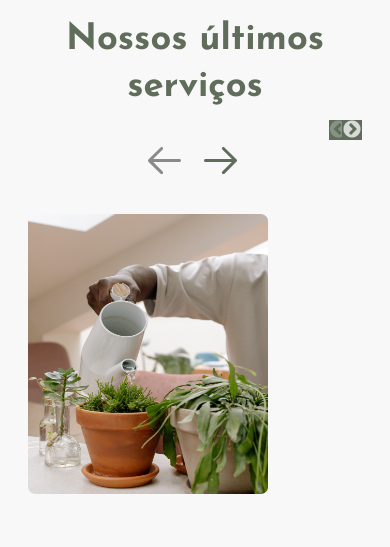
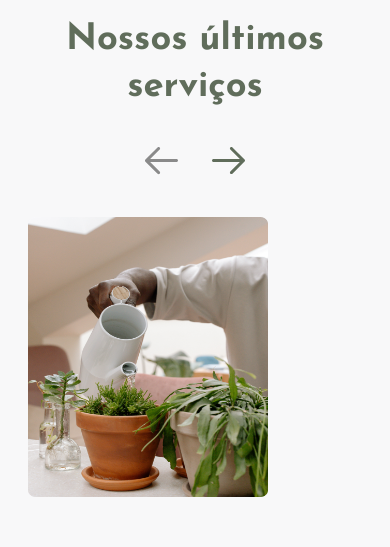
Before and after one commit to lucasamadeuu/gardening, a React (Vite) app: page / in a window 390 px wide. Shown: the part 3480-4027 px from the top of the page. Built offline with nearby package versions, Linux system fonts and the light colour scheme.

Commit message:
Ajusting slider arrows

```diff
--- a/src/page/components/Jobs/index.jsx
+++ b/src/page/components/Jobs/index.jsx
@@ -9,13 +9,32 @@ import "slick-carousel/slick/slick-theme.css";
 import "./styles.css"
 import { Images } from "./components/Images";
 
+function SampleNextArrow(props) {
+    const { onClick } = props;
+    return (
+        <div className="Foward" onClick={onClick}>
+            <img src={Foward} alt="" />
+        </div>
+    );
+}
+
+function SamplePrevArrow(props) {
+    const { onClick } = props;
+    return (
+        <div className="Back" onClick={onClick}>
+            <img src={Back} alt="" />
+        </div>
+    );
+}
+
 var settings = {
     infinite: false,
     speed: 500,
     slidesToShow: 5,
     slidesToScroll: 3,
     initialSlide: 0,
-    arrows: true,
+    nextArrow: <SampleNextArrow />,
+    prevArrow: <SamplePrevArrow />,
     responsive: [
         {
             breakpoint: 1500,
@@ -88,10 +107,6 @@ export function Jobs() {
         <JobsContainer>
             <TitleContainer>
                 <TitleText fontSize="title-l" color="main" weight="800">Nossos últimos serviços</TitleText>
-                <div>
-                    <a><img src={Back} alt="back" /></a>
-                    <a><img src={Foward} alt="foward" /></a>
-                </div>
             </TitleContainer>
             <Slider {...settings}>
                 {images.map((image, index) => (
--- a/src/page/components/Jobs/styles.css
+++ b/src/page/components/Jobs/styles.css
@@ -1,18 +1,36 @@
-.slick-prev, .slick-next {
-    background: #606D5B;
-    color: #606D5B;
+.Back {
+    cursor: pointer;
+    position: absolute;
+    top: -46%;
+    left: 91.2%;
 }
 
-.slick-prev:hover, .slick-next:hover {
-    background: #606D5B;
+.Foward {
+    cursor: pointer;
+    position: absolute;
+    top: -46%;
+    left: 96.4%;
 }
 
-.slick-prev {
-    top: -30%;
-    left: 90%;
+@media (max-width: 1000px) {
+    .Back {
+        top: 0%;
+        left: 45%;
+        z-index: 1;
+    }
+
+    .Foward {
+        top: 0%;
+        left: 55%;
+    }
+
+    .slick-list {
+        padding-top: 5rem;
+    }
 }
 
-.slick-next {
-    top: -30%;
-    right: 0%;
+@media (max-width: 600px) {
+    .Back {
+        left: 35%;
+    }
 }
```
